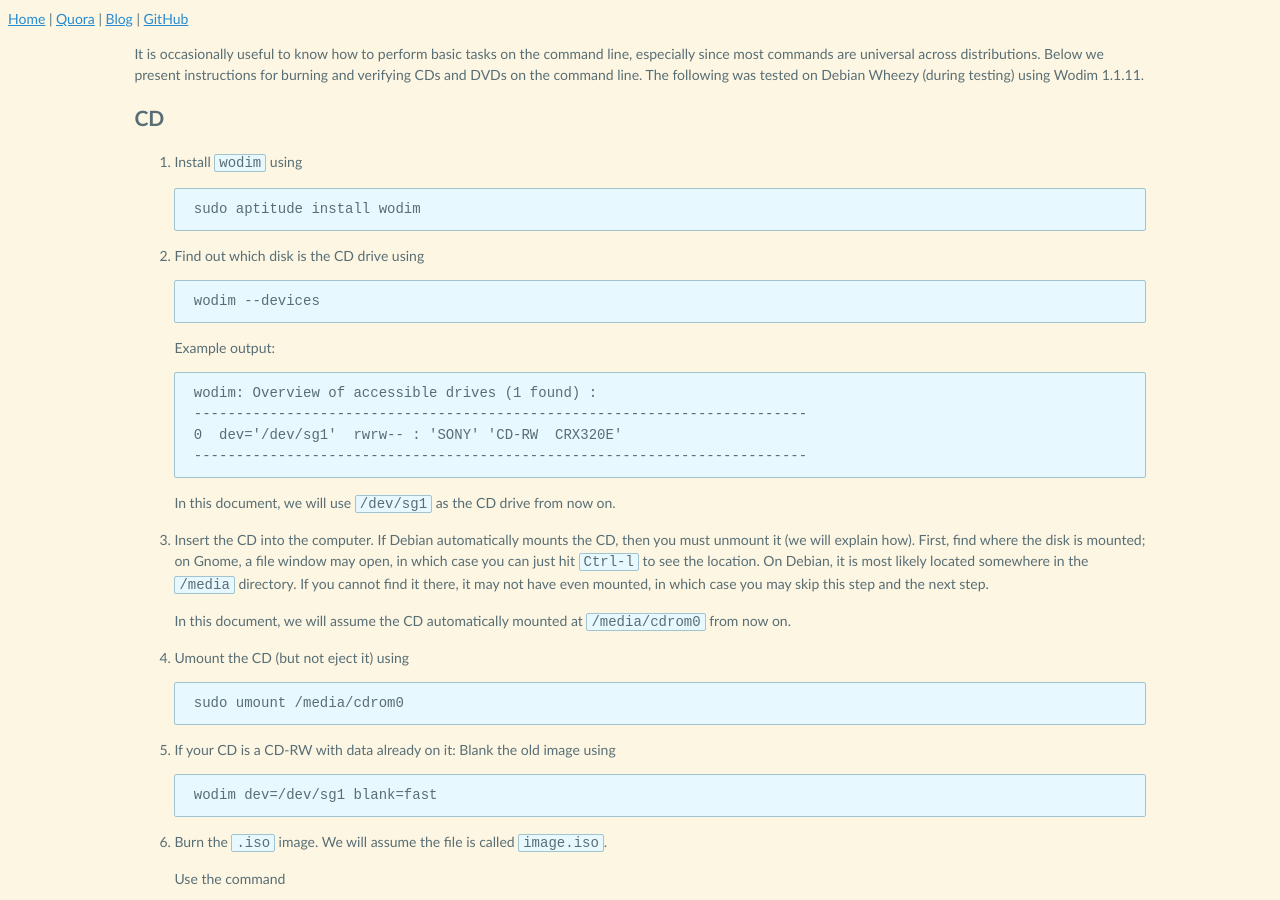
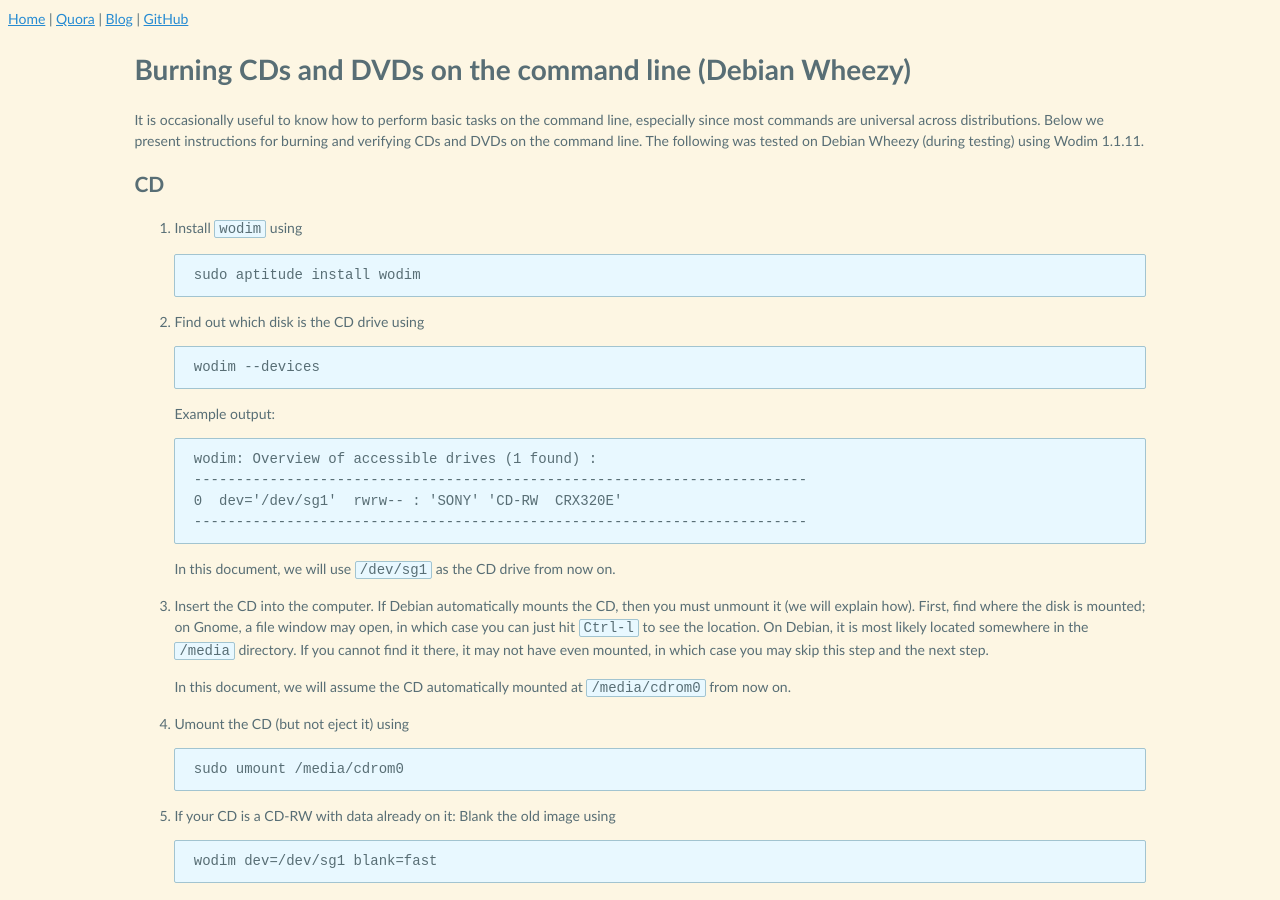
Before and after one commit to riceissa/riceissa.github.io, a Jekyll site: the page built from computing/wodim.md, in a window 1280 px wide and 900 px high. Built offline with Jekyll 4.4.1, drawn with Linux system fonts in a browser that asks for light colours; Markdown is read by kramdown in place of the engine named in the settings.

Commit message:
add title for wodim page

```diff
--- a/computing/wodim.md
+++ b/computing/wodim.md
@@ -2,6 +2,8 @@
 layout: default
 title: Burning CDs and DVDs on the command line (Debian Wheezy)
 ---
+
+# Burning CDs and DVDs on the command line (Debian Wheezy)
 
 It is occasionally useful to know how to perform basic tasks on the command line, especially since most commands are universal across distributions.
 Below we present instructions for burning and verifying CDs and DVDs on the command line.
```
